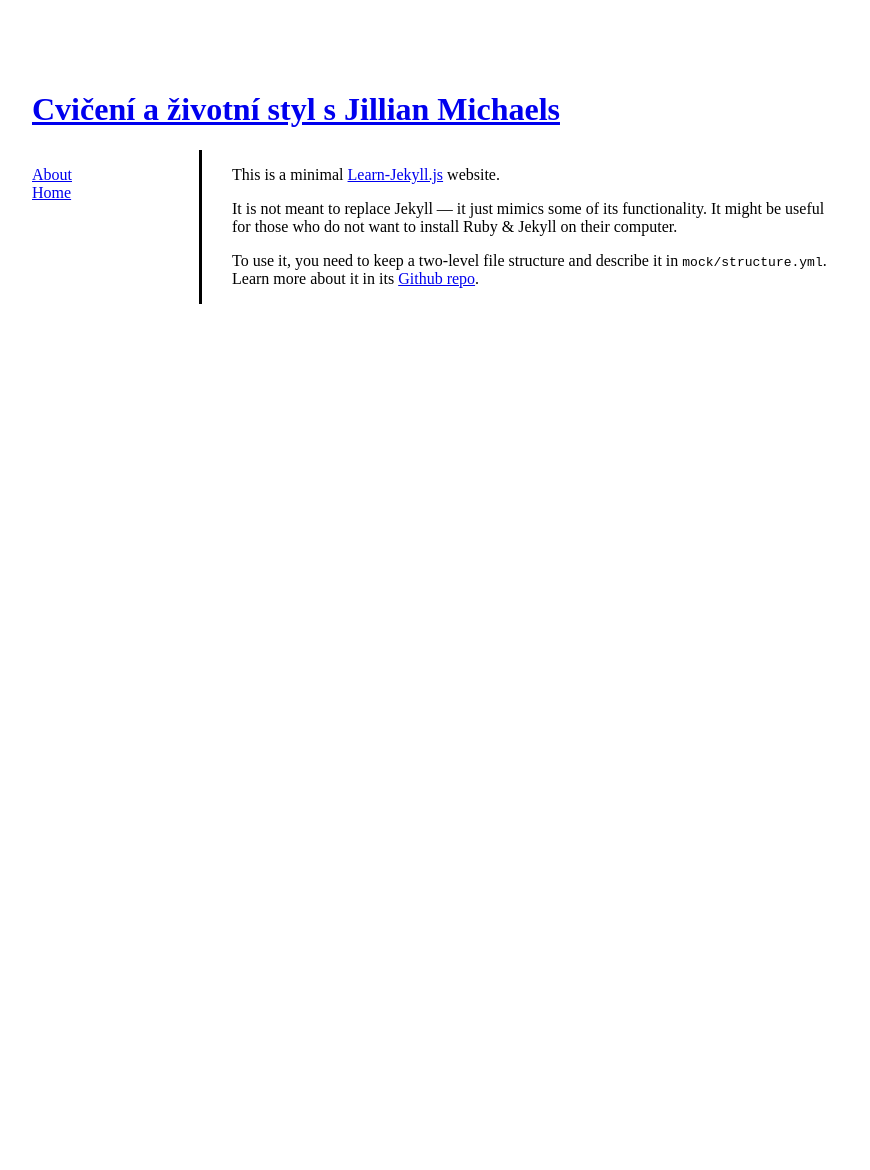
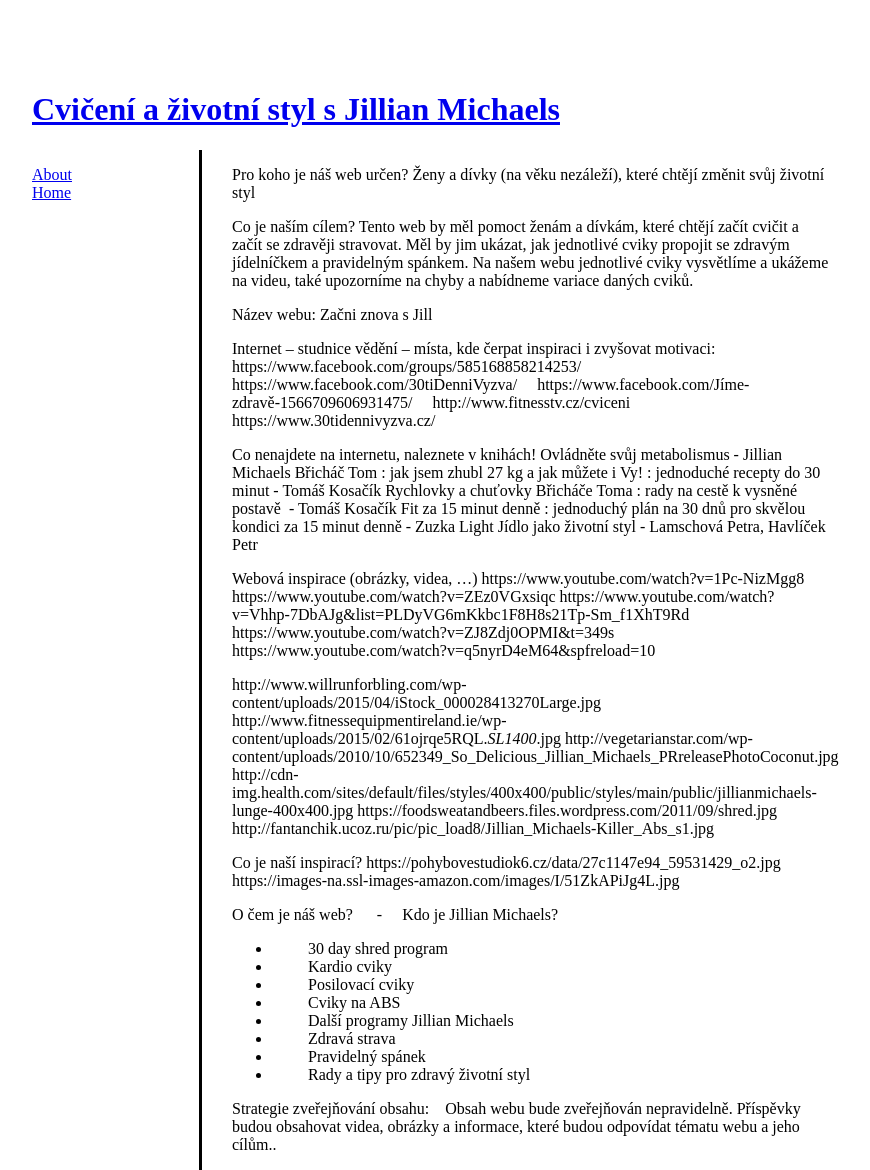
Before and after one commit to 437495/Jekyll, a Jekyll site: the page built from about.md, in a window 1280 px wide. Shown: the whole page, without its empty margins (208-1078 px from the left). Built offline with Jekyll 4.4.1, drawn with Linux system fonts in a browser that asks for light colours; before the commit the page ends 900 px from its top, so only the background shows below that.

Commit message:
Náš projekt
Zde si můžete prohlédnout informace o projektu

```diff
--- a/about.md
+++ b/about.md
@@ -3,8 +3,62 @@ layout: page
 title: About
 ---
 
-This is a minimal [Learn-Jekyll.js](https://github.com/jan-martinek/learn-jekyll) website.
+Pro koho je náš web určen?
+Ženy a dívky (na věku nezáleží), které chtějí změnit svůj životní styl
 
-It is not meant to replace Jekyll — it just mimics some of its functionality. It might be useful for those who do not want to install Ruby & Jekyll on their computer.
+Co je naším cílem?
+Tento web by měl pomoct ženám a dívkám, které chtějí začít cvičit a začít se zdravěji stravovat. Měl by jim ukázat, jak jednotlivé cviky propojit se zdravým jídelníčkem a pravidelným spánkem. Na našem webu jednotlivé cviky vysvětlíme a ukážeme na videu, také upozorníme na chyby a nabídneme variace daných cviků.
 
-To use it, you need to keep a two-level file structure and describe it in `mock/structure.yml`. Learn more about it in its [Github repo](https://github.com/jan-martinek/learn-jekyll).
+
+Název webu:
+Začni znova s Jill
+
+Internet – studnice vědění – místa, kde čerpat inspiraci i zvyšovat motivaci:
+https://www.facebook.com/groups/585168858214253/
+    https://www.facebook.com/30tiDenniVyzva/
+    https://www.facebook.com/Jíme-zdravě-1566709606931475/
+    http://www.fitnesstv.cz/cviceni
+    https://www.30tidennivyzva.cz/
+
+Co nenajdete na internetu, naleznete v knihách!
+Ovládněte svůj metabolismus - Jillian Michaels
+Břicháč Tom : jak jsem zhubl 27 kg a jak můžete i Vy! : jednoduché recepty do 30 minut - Tomáš Kosačík
+Rychlovky a chuťovky Břicháče Toma : rady na cestě k vysněné postavě  - Tomáš Kosačík
+Fit za 15 minut denně : jednoduchý plán na 30 dnů pro skvělou kondici za 15 minut denně - Zuzka Light
+Jídlo jako životní styl - Lamschová Petra, Havlíček Petr
+
+Webová inspirace (obrázky, videa, …)
+https://www.youtube.com/watch?v=1Pc-NizMgg8
+https://www.youtube.com/watch?v=ZEz0VGxsiqc
+https://www.youtube.com/watch?v=Vhhp-7DbAJg&list=PLDyVG6mKkbc1F8H8s21Tp-Sm_f1XhT9Rd
+https://www.youtube.com/watch?v=ZJ8Zdj0OPMI&t=349s
+https://www.youtube.com/watch?v=q5nyrD4eM64&spfreload=10
+
+
+http://www.willrunforbling.com/wp-content/uploads/2015/04/iStock_000028413270Large.jpg
+http://www.fitnessequipmentireland.ie/wp-content/uploads/2015/02/61ojrqe5RQL._SL1400_.jpg
+http://vegetarianstar.com/wp-content/uploads/2010/10/652349_So_Delicious_Jillian_Michaels_PRreleasePhotoCoconut.jpg
+http://cdn-img.health.com/sites/default/files/styles/400x400/public/styles/main/public/jillianmichaels-lunge-400x400.jpg
+https://foodsweatandbeers.files.wordpress.com/2011/09/shred.jpg
+http://fantanchik.ucoz.ru/pic/pic_load8/Jillian_Michaels-Killer_Abs_s1.jpg
+
+
+
+Co je naší inspirací?
+https://pohybovestudiok6.cz/data/27c1147e94_59531429_o2.jpg
+https://images-na.ssl-images-amazon.com/images/I/51ZkAPiJg4L.jpg
+
+
+O čem je náš web?
+     -     Kdo je Jillian Michaels?
+-          30 day shred program
+-          Kardio cviky
+-          Posilovací cviky
+-          Cviky na ABS
+-          Další programy Jillian Michaels
+-          Zdravá strava
+-          Pravidelný spánek
+-          Rady a tipy pro zdravý životní styl
+
+Strategie zveřejňování obsahu:
+Obsah webu bude zveřejňován nepravidelně. Příspěvky budou obsahovat videa, obrázky a informace, které budou odpovídat tématu webu a jeho cílům..
```
